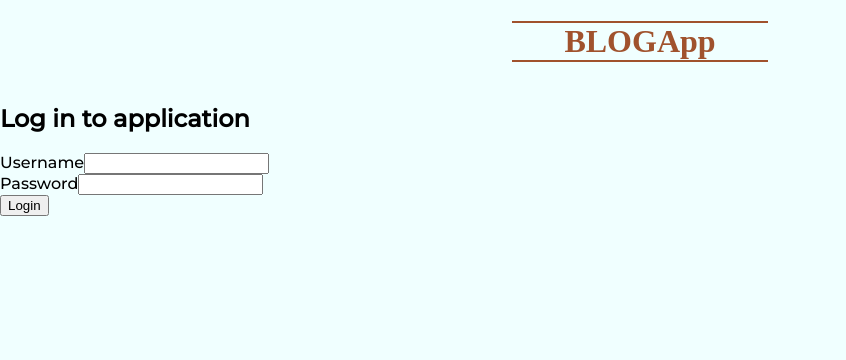
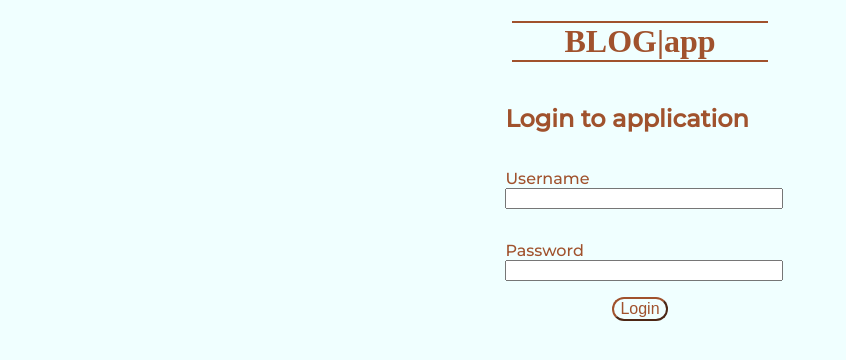
Before and after one commit to villevt/fsopen2021, a React (Create React App) app in the folder part7/bloglist-frontend/: page / in a window 1280 px wide. Shown: the top 360 px of the page, without its empty margins (0-846 px from the left). Built offline with nearby package versions, Linux system fonts and the light colour scheme; no server answers; a web font is replaced by a local one.

Commit message:
Login form styling

```diff
--- a/part7/bloglist-frontend/src/App.js
+++ b/part7/bloglist-frontend/src/App.js
@@ -34,6 +34,7 @@ const App = () => {
 
   const Body = styled.div`
     background-color: Azure;
+    color: Sienna;
     display: flex;
     flex-direction: column;
     font-family: 'Montserrat', sans-serif;
--- a/part7/bloglist-frontend/src/components/Logo.js
+++ b/part7/bloglist-frontend/src/components/Logo.js
@@ -14,7 +14,7 @@ const Text = styled.h1`
 
 const Logo = () => (
   <Text>
-    BLOGApp
+    BLOG|app
   </Text>
 )
 
--- a/part7/bloglist-frontend/src/views/Login.js
+++ b/part7/bloglist-frontend/src/views/Login.js
@@ -1,7 +1,34 @@
 import React, { useState } from "react"
 import { useDispatch } from "react-redux"
+import styled from "styled-components"
 
 import { loginUser } from "../reducers/currentUser"
+
+const Container = styled.div`
+  align-self: center;
+`
+const Form = styled.form`
+  display: flex;
+  flex-direction: column;
+`
+
+const InputField = styled.div`
+  margin-bottom: 1em;
+  margin-top: 1em;
+`
+
+const Input = styled.input`
+  width: 100%;
+`
+
+const Button = styled.button`
+  align-self: center;
+  background: none;
+  border-color: Sienna;
+  color: Sienna;
+  border-radius: 100px;
+  font-size: 1em;
+`
 
 const Login = () => {
   const dispatch = useDispatch()
@@ -17,31 +44,31 @@ const Login = () => {
   }
 
   return (
-    <div>
-      <h2>Log in to application</h2>
-      <form onSubmit={handleLogin}>
-        <div>
+    <Container>
+      <h2>Login to application</h2>
+      <Form onSubmit={handleLogin}>
+        <InputField>
           Username
-          <input
+          <Input
             type="text"
             value={username}
             name="Username"
             autoComplete="current-password"
             onChange={(event) => setUsername(event.target.value)}
           />
-        </div>
-        <div>
+        </InputField>
+        <InputField>
           Password
-          <input
+          <Input
             type="password"
             value={password}
             name="Password"
             onChange={(event) => setPassword(event.target.value)}
           />
-        </div>
-        <button type="submit">Login</button>
-      </form>
-    </div>
+        </InputField>
+        <Button type="submit">Login</Button>
+      </Form>
+    </Container>
   )
 }
 
```
